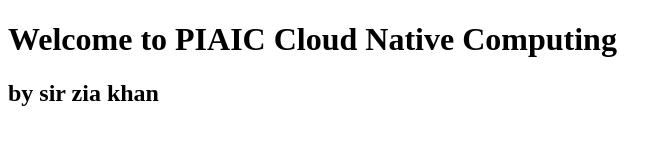
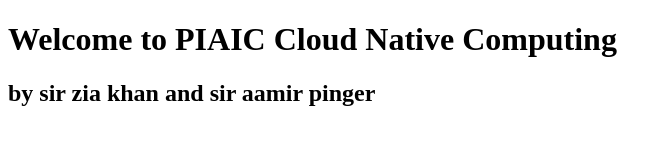
Before and after one commit to msusman1/session1-assignment, a plain HTML site: page index.html in a window 1280 px wide. Shown: the whole page, without its empty margins (0-672 px from the left). Drawn offline with Linux system fonts and the light colour scheme.

Commit message:
Cloud Native Computing update aamir pinger

```diff
--- a/index.html
+++ b/index.html
@@ -6,6 +6,6 @@
 </head>
 <body>
 <h1>Welcome to PIAIC Cloud Native Computing</h1>
-<h2>by sir zia khan</h2>
+<h2>by sir zia khan and sir aamir pinger</h2>
 </body>
 </html>
```
